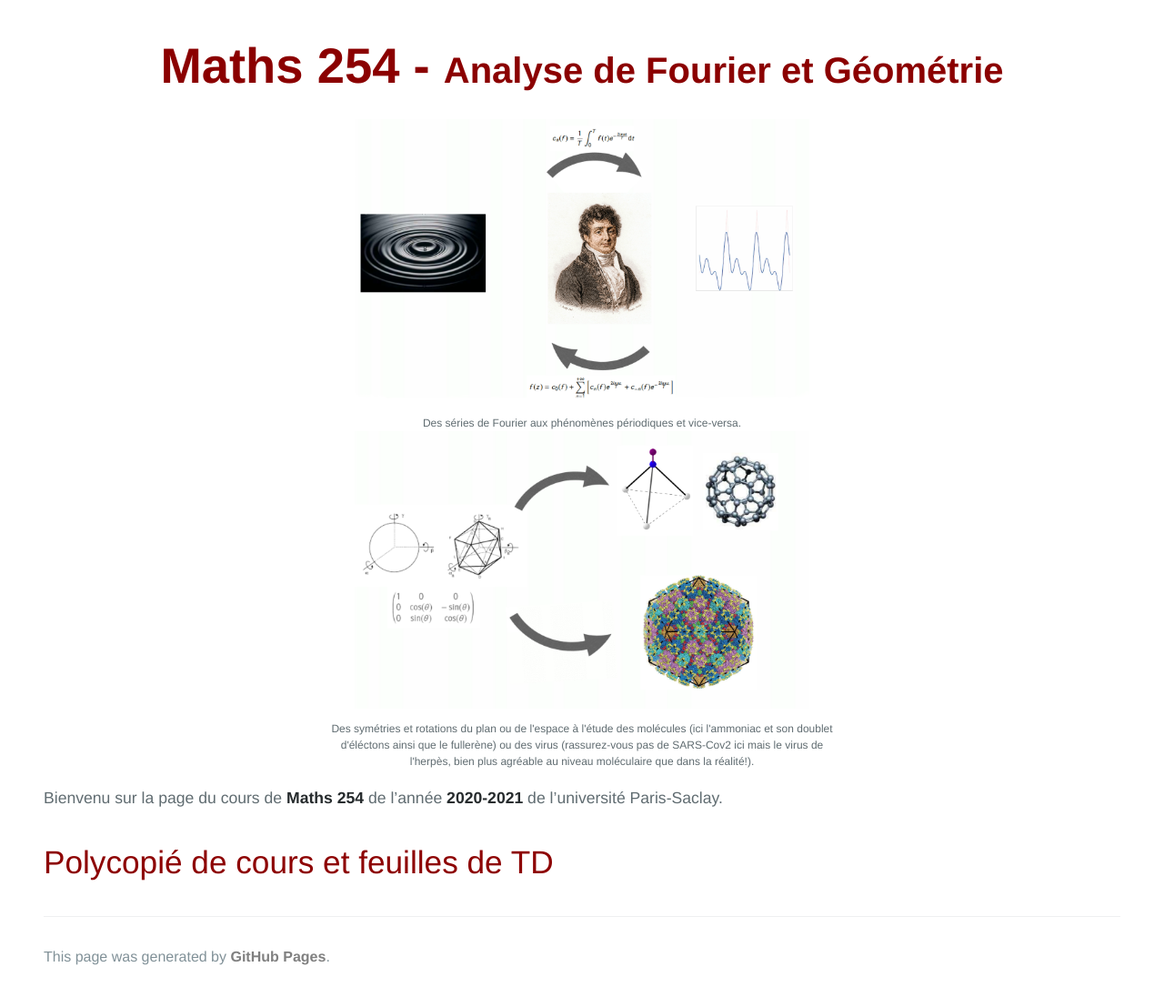
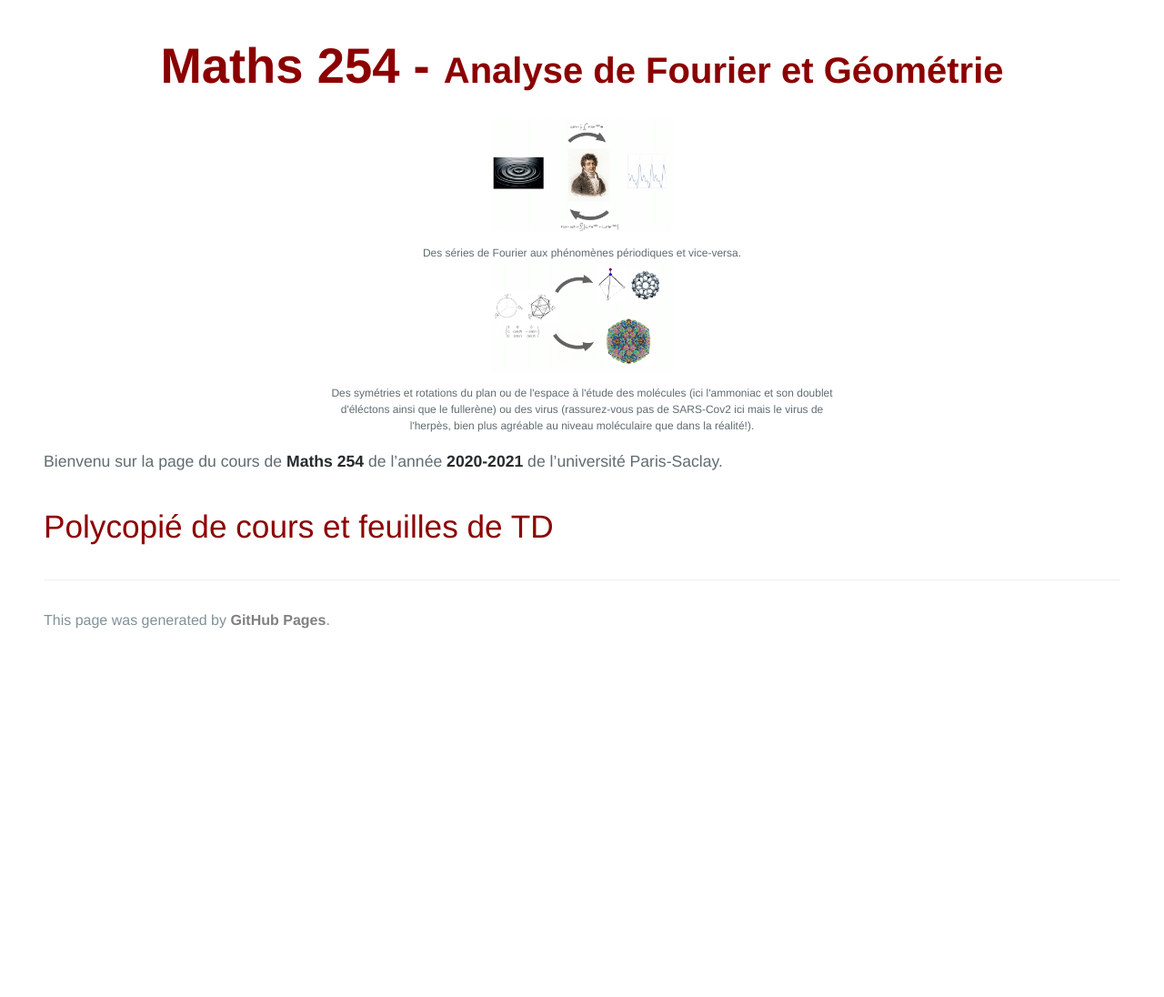
Before and after one commit to KevinDestagnol/algebre.github.io, a Jekyll site: the page built from index.md, in a window 1280 px wide. Shown: the part 260-1356 px from the top of the page at 91% size. Built offline with Jekyll 4.4.1, drawn with Linux system fonts in a browser that asks for light colours; some web fonts are replaced; our own code applies the rules of GitHub Pages for plain Markdown files; after the commit the page ends 986 px from its top, so only the background shows below that.

Commit message:
Update default.html

```diff
--- a/_layouts/default.html
+++ b/_layouts/default.html
@@ -47,9 +47,9 @@
         },10000);
         </script>
   <figure text-align:"center">
-<img id="bannerImage" width="500"  src="Fourier1.png" alt="Fourier">
+<img id="bannerImage" width="200"  src="Fourier1.png" alt="Fourier">
   <figcaption font-size:12px>Des séries de Fourier aux phénomènes périodiques et vice-versa.</figcaption>
-<img width="500"  src="Geom5.png" alt="Symétries">
+<img width="200"  src="Geom5.png" alt="Symétries">
   <figcaption font-size:12px>Des symétries et rotations du plan ou de l'espace à l'étude des molécules (ici l'ammoniac et son doublet d'éléctons ainsi que le fullerène) ou des virus (rassurez-vous pas de SARS-Cov2 ici mais le virus de l'herpès, bien plus agréable au niveau moléculaire que dans la réalité!).</figcaption>
   </figure>
        {{ content }}
```
